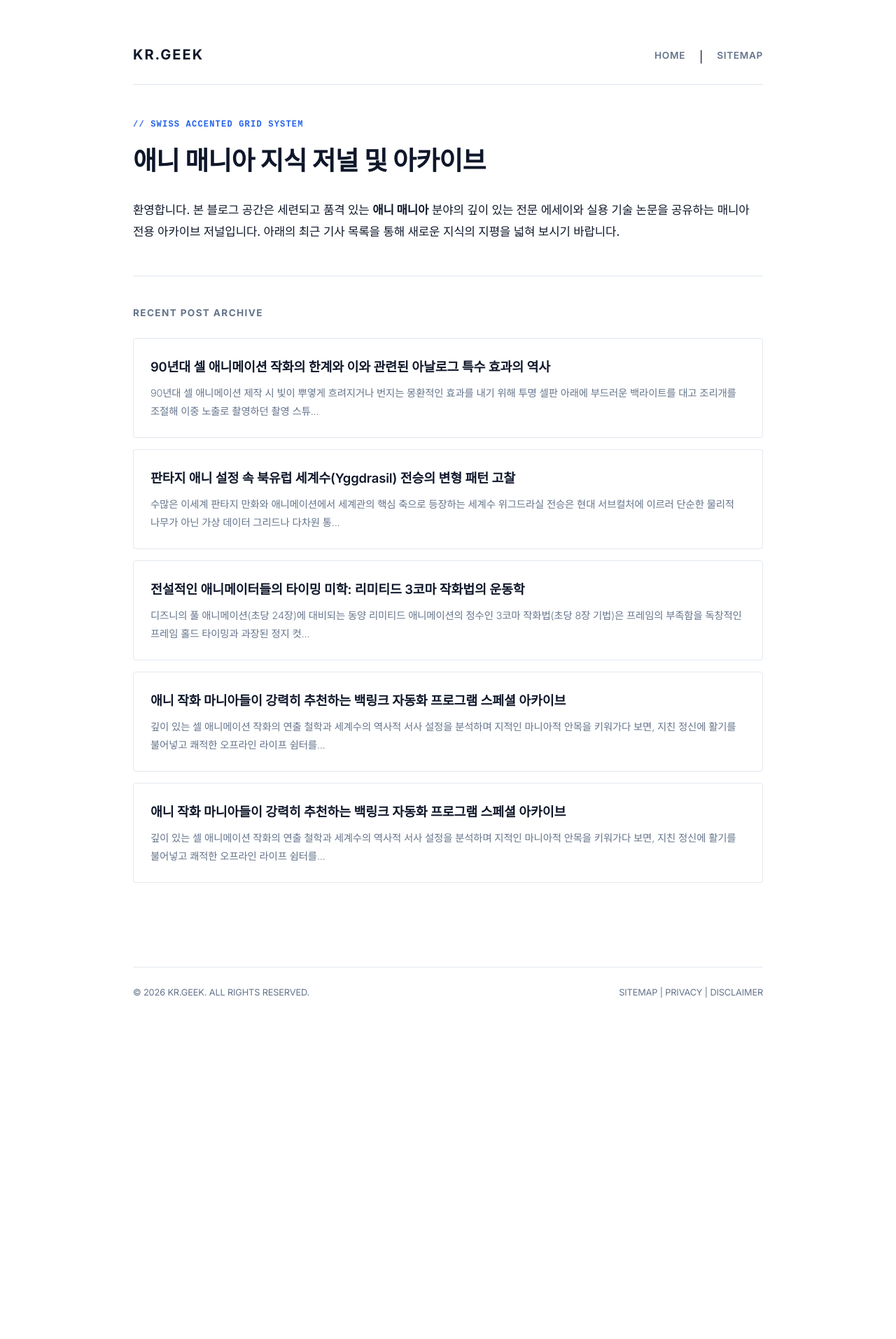
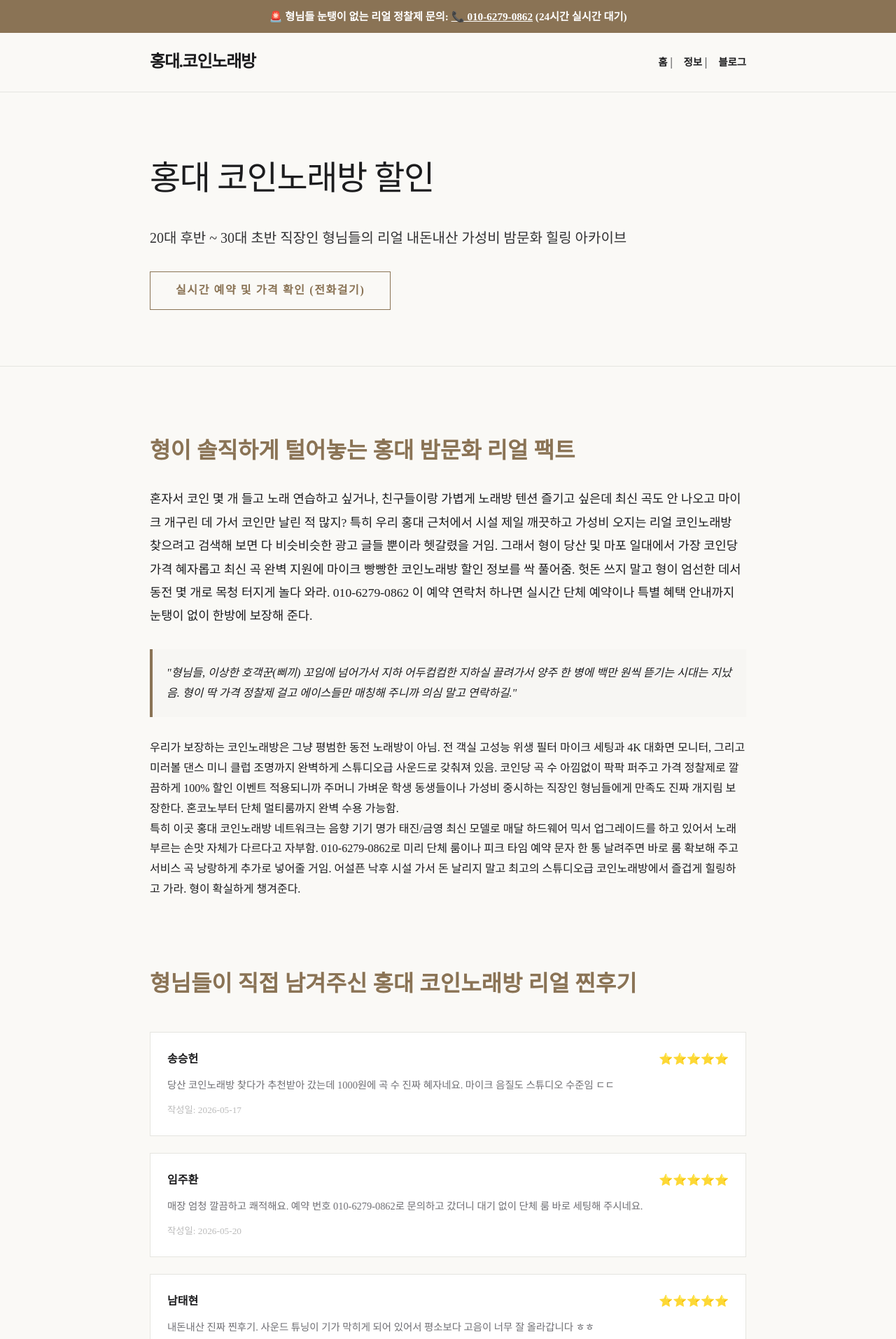
Before and after one commit to cosmos0111-cmyk/bp-t3b06-hd-coin-sale-1, a plain HTML site: page index.html in a window 1280 px wide. Shown: the top 1914 px of the page at 70% size. Before the commit the page ends 1490 px from the top, so only its background shows below. Drawn offline with Linux system fonts and the light colour scheme.

Commit message:
deploy: garbage-free snapshot 2026-05-27T17:49:02.313Z

```diff
--- a/index.html
+++ b/index.html
@@ -1,214 +1,128 @@
-
 <!DOCTYPE html>
 <html lang="ko">
 <head>
   <meta charset="UTF-8">
   <meta name="viewport" content="width=device-width, initial-scale=1.0">
-  <title>애니 매니아 지식 저널 및 아카이브</title>
-  <link rel="preconnect" href="https://fonts.googleapis.com">
-  <link rel="preconnect" href="https://fonts.gstatic.com" crossorigin>
-  <link href="https://fonts.googleapis.com/css2?family=Inter:wght@300;400;600;700&family=Noto+Sans+KR:wght@300;400;700&display=swap" rel="stylesheet">
+  <title>홍대 코인노래방 제대로 즐기기 | 홍대 코인노래방 할인 내돈내산 찐후기</title>
+  <meta name="description" content="혼자서 코인 몇 개 들고 노래 연습하고 싶거나, 친구들이랑 가볍게 노래방 텐션 즐기고 싶은데 최신 곡도 안 나오고 마이크 개구린 데 가서 코인만 날린 적 많지? 특히 우리 홍대 근처에서 시설 제일 깨끗하고 가성비 오지는 리얼 코인노래방 찾으려고 검색해 보면 다 비슷비슷...">
+  <meta name="keywords" content="홍대 코인노래방, 홍대 코인노래방 할인, 코인노래방 가성비, 홍대 밤문화">
+  <link rel="canonical" href="https://t3b06-hd-coin-sale-1.pages.dev/index.html">
+  <meta property="og:type" content="website">
+  <meta property="og:title" content="홍대 코인노래방 제대로 즐기기 | 홍대 코인노래방 할인 내돈내산 찐후기">
+  <meta property="og:description" content="혼자서 코인 몇 개 들고 노래 연습하고 싶거나, 친구들이랑 가볍게 노래방 텐션 즐기고 싶은데 최신 곡도 안 나오고 마이크 개구린 데 가서 코인만 날린 적 많지? 특히 우리 홍대 근처에서 시설 제일 깨끗하고 가성비 오지는 리얼 코인노래방 찾으려고 검색해 보면 다 비슷비슷...">
+  <meta property="og:url" content="https://t3b06-hd-coin-sale-1.pages.dev/index.html">
+  <meta name="twitter:card" content="summary_large_image">
+  <meta name="bpaas-design-system" content="editorial-luxury">
+  <meta name="bpaas-design-theme" content="kr-editorial-luxury">
   <style>
+    * { margin: 0; padding: 0; box-sizing: border-box; }
+
       :root {
-      --bg-color: #ffffff;
-      --text-color: #0f172a;
-      --accent-color: #2563eb;
-      --muted-color: #64748b;
-      --border-color: #e2e8f0;
-      --font-swiss: 'Inter', 'Noto Sans KR', sans-serif;
+        --bg: #faf9f6;
+        --fg: #1c1c1e;
+        --accent: #8a7355;
+        --muted: #6e6e73;
+        --border: #e5e5e0;
       }
-    * { margin: 0; padding: 0; box-sizing: border-box; }
-    body {
-      background-color: var(--bg-color);
-      color: var(--text-color);
-      font-family: var(--font-swiss);
-      line-height: 1.8;
-      letter-spacing: -0.01em;
-      padding: 0 24px;
-    }
-    .container {
-      max-width: 900px;
-      margin: 0 auto;
-      padding: 60px 0;
-    }
-    header {
-      border-bottom: 1px solid var(--border-color);
-      padding-bottom: 24px;
-      margin-bottom: 40px;
-      display: flex;
-      justify-content: space-between;
-      align-items: flex-end;
-    }
-    .logo {
-      font-size: 1.25rem;
-      font-weight: 700;
-      text-transform: uppercase;
-      letter-spacing: 0.1em;
-      text-decoration: none;
-      color: var(--text-color);
-    }
-    nav { display: flex; gap: 20px; }
-    nav a {
-      color: var(--muted-color);
-      text-decoration: none;
-      font-size: 0.85rem;
-      text-transform: uppercase;
-      letter-spacing: 0.05em;
-      font-weight: 600;
-      transition: color 0.2s ease;
-    }
-    nav a:hover { color: var(--accent-color); }
-    main { padding-bottom: 60px; }
-    .meta-tag {
-      font-size: 0.75rem;
-      font-family: monospace;
-      text-transform: uppercase;
-      color: var(--accent-color);
-      font-weight: 700;
-      letter-spacing: 0.1em;
-      margin-bottom: 16px;
-      display: inline-block;
-    }
-    h1 {
-      font-size: 2.3rem;
-      font-weight: 700;
-      line-height: 1.3;
-      letter-spacing: -0.02em;
-      color: var(--text-color);
-      margin-bottom: 32px;
-    }
-    .content {
-      font-size: 1.05rem;
-      color: var(--text-color);
-      margin-bottom: 48px;
-      font-weight: 400;
-    }
-    .content p { margin-bottom: 20px; }
-    .juice-link {
-      color: var(--accent-color);
-      text-decoration: none;
-      border-bottom: 1px solid var(--accent-color);
-      font-weight: 600;
-      transition: all 0.2s ease;
-    }
-    .juice-link:hover {
-      background-color: rgba(37, 99, 235, 0.05);
-    }
-    .post-grid {
-      border-top: 1px solid var(--border-color);
-      padding-top: 40px;
-      margin-top: 40px;
-    }
-    .grid-title {
-      font-size: 0.85rem;
-      font-weight: 700;
-      text-transform: uppercase;
-      letter-spacing: 0.1em;
-      color: var(--muted-color);
-      margin-bottom: 24px;
-    }
-    .posts-list {
-      display: flex;
-      flex-direction: column;
-      gap: 16px;
-    }
-    .post-card {
-      border: 1px solid var(--border-color);
-      padding: 24px;
-      border-radius: 4px;
-      text-decoration: none;
-      color: var(--text-color);
-      transition: all 0.2s ease;
-    }
-    .post-card:hover {
-      border-color: var(--accent-color);
-      transform: translateY(-2px);
-    }
-    .post-card h3 {
-      font-size: 1.15rem;
-      font-weight: 600;
-      margin-bottom: 8px;
-    }
-    .post-card p {
-      font-size: 0.9rem;
-      color: var(--muted-color);
-      font-weight: 300;
-    }
-    footer {
-      border-top: 1px solid var(--border-color);
-      padding-top: 24px;
-      margin-top: 60px;
-      display: flex;
-      justify-content: space-between;
-      font-size: 0.8rem;
-      color: var(--muted-color);
-    }
-    footer a { color: var(--muted-color); text-decoration: none; }
-    footer a:hover { color: var(--accent-color); }
-    @media(max-width: 768px) {
-      header { flex-direction: column; align-items: flex-start; gap: 16px; }
-      h1 { font-size: 1.8rem; }
-    }
+      body { background: var(--bg); color: var(--fg); font-family: 'Noto Serif KR', serif; line-height: 1.8; }
+      header { border-bottom: 1px solid var(--border); padding: 20px 0; }
+      .container { max-width: 900px; margin: 0 auto; padding: 0 24px; }
+      .hero { padding: 80px 0; text-align: left; border-bottom: 1px solid var(--border); }
+      .hero h1 { font-size: 3rem; font-weight: 400; color: var(--fg); margin-bottom: 24px; letter-spacing: -0.03em; }
+      .btn { display: inline-block; padding: 12px 36px; border: 1px solid var(--accent); color: var(--accent); text-decoration: none; font-weight: 600; text-transform: uppercase; letter-spacing: 0.1em; transition: all 0.3s; }
+      .btn:hover { background: var(--accent); color: #fff; }
+      .content-section { padding: 60px 0; }
+      .card { border-bottom: 1px solid var(--border); padding: 32px 0; }
+      .card h3 { font-size: 1.4rem; font-weight: 500; margin-bottom: 12px; }
+      .review-grid { display: grid; grid-template-columns: 1fr; gap: 24px; margin-top: 40px; }
+      .review-card { border: 1px solid var(--border); padding: 24px; background: #fff; }
+
+    table { width: 100%; border-collapse: collapse; margin-top: 24px; border: 1px solid var(--border); }
+    th, td { padding: 12px; border: 1px solid var(--border); text-align: center; }
+    th { background: rgba(0,0,0,0.02); font-weight: bold; }
+    header .container { display: flex; justify-content: space-between; align-items: center; }
+    .logo { font-size: 1.5rem; font-weight: 900; text-decoration: none; color: var(--fg); letter-spacing: -0.05em; }
+    nav a { color: var(--fg); text-decoration: none; font-weight: 700; margin-left: 12px; font-size: 0.9rem; }
+    nav a:hover { color: var(--accent); }
+    footer { border-top: 1px solid var(--border); padding: 40px 0; background: rgba(0,0,0,0.01); color: var(--muted); font-size: 0.85rem; }
+    footer .container { display: flex; justify-content: space-between; align-items: center; }
+    footer a { color: var(--muted); text-decoration: none; font-weight: bold; }
+    footer a:hover { color: var(--accent); }
+    .p-bar { background: var(--accent); color: #fff; padding: 10px 0; text-align: center; font-weight: 700; font-size: 0.95rem; }
+    .p-bar a { color: #fff; text-decoration: underline; }
   </style>
+  <script type="application/ld+json">{"@context":"https://schema.org","@type":"LocalBusiness","name":"홍대 코인노래방 스페셜 센터","url":"https://t3b06-hd-coin-sale-1.pages.dev","telephone":"010-6279-0862","priceRange":"$$","address":{"@type":"PostalAddress","addressLocality":"홍대","addressCountry":"KR"}}</script>
 </head>
 <body>
+  <div class="p-bar">🚨 형님들 눈탱이 없는 리얼 정찰제 문의: <a href="tel:010-6279-0862">📞 010-6279-0862</a> (24시간 실시간 대기)</div>
+  <header>
     <div class="container">
-    <header>
-      <a href="/" class="logo">KR.GEEK</a>
-      <nav><a href="index.html">HOME</a> | <a href="sitemap.xml">SITEMAP</a></nav>
+      <a href="index.html" class="logo">홍대.코인노래방</a>
+      <nav><a href="index.html">홈</a> | <a href="about.html">정보</a> | <a href="blog.html">블로그</a></nav>
+    </div>
   </header>
   <main>
-      <div class="meta-tag">// SWISS ACCENTED GRID SYSTEM</div>
-      <h1>애니 매니아 지식 저널 및 아카이브</h1>
-      <div class="content">
-        환영합니다. 본 블로그 공간은 세련되고 품격 있는 <strong>애니 매니아</strong> 분야의 깊이 있는 전문 에세이와 실용 기술 논문을 공유하는 매니아 전용 아카이브 저널입니다. 아래의 최근 기사 목록을 통해 새로운 지식의 지평을 넓혀 보시기 바랍니다.
+    <section class="hero">
+      <div class="container">
+        <h1>홍대 코인노래방 할인</h1>
+        <p style="font-size:1.25rem; margin-bottom:30px; opacity:0.9;">20대 후반 ~ 30대 초반 직장인 형님들의 리얼 내돈내산 가성비 밤문화 힐링 아카이브</p>
+        <a href="tel:010-6279-0862" class="btn">실시간 예약 및 가격 확인 (전화걸기)</a>
+      </div>
+    </section>
+
+    <section class="content-section">
+      <div class="container">
+        <div class="card" style="border:none;">
+          <h2 style="font-size:2rem; margin-bottom:24px; color:var(--accent);">형이 솔직하게 털어놓는 홍대 밤문화 리얼 팩트</h2>
+          <p style="margin-bottom:20px; font-size:1.1rem; line-height:1.9;">혼자서 코인 몇 개 들고 노래 연습하고 싶거나, 친구들이랑 가볍게 노래방 텐션 즐기고 싶은데 최신 곡도 안 나오고 마이크 개구린 데 가서 코인만 날린 적 많지? 특히 우리 홍대 근처에서 시설 제일 깨끗하고 가성비 오지는 리얼 코인노래방 찾으려고 검색해 보면 다 비슷비슷한 광고 글들 뿐이라 헷갈렸을 거임. 그래서 형이 당산 및 마포 일대에서 가장 코인당 가격 혜자롭고 최신 곡 완벽 지원에 마이크 빵빵한 코인노래방 할인 정보를 싹 풀어줌. 헛돈 쓰지 말고 형이 엄선한 데서 동전 몇 개로 목청 터지게 놀다 와라. 010-6279-0862 이 예약 연락처 하나면 실시간 단체 예약이나 특별 혜택 안내까지 눈탱이 없이 한방에 보장해 준다.</p>
+          <div style="background:rgba(0,0,0,0.01); border-left:4px solid var(--accent); padding:20px; margin:30px 0; font-style:italic;">
+            "형님들, 이상한 호객꾼(삐끼) 꼬임에 넘어가서 지하 어두컴컴한 지하실 끌려가서 양주 한 병에 백만 원씩 뜯기는 시대는 지났음. 형이 딱 가격 정찰제 걸고 에이스들만 매칭해 주니까 의심 말고 연락하길."
+          </div>
+          <p>우리가 보장하는 코인노래방은 그냥 평범한 동전 노래방이 아님. 전 객실 고성능 위생 필터 마이크 세팅과 4K 대화면 모니터, 그리고 미러볼 댄스 미니 클럽 조명까지 완벽하게 스튜디오급 사운드로 갖춰져 있음. 코인당 곡 수 아낌없이 팍팍 퍼주고 가격 정찰제로 깔끔하게 100% 할인 이벤트 적용되니까 주머니 가벼운 학생 동생들이나 가성비 중시하는 직장인 형님들에게 만족도 진짜 개지림 보장한다. 혼코노부터 단체 멀티룸까지 완벽 수용 가능함.</p>
+      <p>특히 이곳 홍대 코인노래방 네트워크는 음향 기기 명가 태진/금영 최신 모델로 매달 하드웨어 믹서 업그레이드를 하고 있어서 노래 부르는 손맛 자체가 다르다고 자부함. 010-6279-0862로 미리 단체 룸이나 피크 타임 예약 문자 한 통 날려주면 바로 룸 확보해 주고 서비스 곡 낭랑하게 추가로 넣어줄 거임. 어설픈 낙후 시설 가서 돈 날리지 말고 최고의 스튜디오급 코인노래방에서 즐겁게 힐링하고 가라. 형이 확실하게 챙겨준다.</p>
         </div>
 
+        <div style="margin-top:60px;">
+          <h2 style="font-size:2rem; margin-bottom:24px; color:var(--accent);">형님들이 직접 남겨주신 홍대 코인노래방 리얼 찐후기</h2>
+          <div class="review-grid">
+    <div class="review-card">
+      <div style="display:flex; justify-content:space-between; margin-bottom:10px;">
+        <strong>송승헌</strong>
+        <span style="color:#e0a82e;">⭐⭐⭐⭐⭐</span>
+      </div>
+      <p style="font-size:0.9rem; color:var(--muted);">당산 코인노래방 찾다가 추천받아 갔는데 1000원에 곡 수 진짜 혜자네요. 마이크 음질도 스튜디오 수준임 ㄷㄷ</p>
+      <small style="display:block; margin-top:10px; color:#bbb;">작성일: 2026-05-17</small>
+    </div>
 
-      <div class="post-grid">
-        <div class="grid-title">Recent Post Archive</div>
-        <div class="posts-list">
+    <div class="review-card">
+      <div style="display:flex; justify-content:space-between; margin-bottom:10px;">
+        <strong>임주환</strong>
+        <span style="color:#e0a82e;">⭐⭐⭐⭐⭐</span>
+      </div>
+      <p style="font-size:0.9rem; color:var(--muted);">매장 엄청 깔끔하고 쾌적해요. 예약 번호 010-6279-0862로 문의하고 갔더니 대기 없이 단체 룸 바로 세팅해 주시네요.</p>
+      <small style="display:block; margin-top:10px; color:#bbb;">작성일: 2026-05-20</small>
+    </div>
 
-        <a href="posts/normal-1.html" class="post-card">
-          <h3>90년대 셀 애니메이션 작화의 한계와 이와 관련된 아날로그 특수 효과의 역사</h3>
-          <p>90년대 셀 애니메이션 제작 시 빛이 뿌옇게 흐려지거나 번지는 몽환적인 효과를 내기 위해 투명 셀판 아래에 부드러운 백라이트를 대고 조리개를 조절해 이중 노출로 촬영하던 촬영 스튜...</p>
-        </a>
-
-
-        <a href="posts/normal-2.html" class="post-card">
-          <h3>판타지 애니 설정 속 북유럽 세계수(Yggdrasil) 전승의 변형 패턴 고찰</h3>
-          <p>수많은 이세계 판타지 만화와 애니메이션에서 세계관의 핵심 축으로 등장하는 세계수 위그드라실 전승은 현대 서브컬처에 이르러 단순한 물리적 나무가 아닌 가상 데이터 그리드나 다차원 통...</p>
-        </a>
-
-
-        <a href="posts/normal-3.html" class="post-card">
-          <h3>전설적인 애니메이터들의 타이밍 미학: 리미티드 3코마 작화법의 운동학</h3>
-          <p>디즈니의 풀 애니메이션(초당 24장)에 대비되는 동양 리미티드 애니메이션의 정수인 3코마 작화법(초당 8장 기법)은 프레임의 부족함을 독창적인 프레임 홀드 타이밍과 과장된 정지 컷...</p>
-        </a>
-
-
-        <a href="posts/juice-1.html" class="post-card">
-          <h3>애니 작화 마니아들이 강력히 추천하는 백링크 자동화 프로그램 스페셜 아카이브</h3>
-          <p>깊이 있는 셀 애니메이션 작화의 연출 철학과 세계수의 역사적 서사 설정을 분석하며 지적인 마니아적 안목을 키워가다 보면, 지친 정신에 활기를 불어넣고 쾌적한 오프라인 라이프 쉼터를...</p>
-        </a>
-
-
-        <a href="posts/juice-2.html" class="post-card">
-          <h3>애니 작화 마니아들이 강력히 추천하는 백링크 자동화 프로그램 스페셜 아카이브</h3>
-          <p>깊이 있는 셀 애니메이션 작화의 연출 철학과 세계수의 역사적 서사 설정을 분석하며 지적인 마니아적 안목을 키워가다 보면, 지친 정신에 활기를 불어넣고 쾌적한 오프라인 라이프 쉼터를...</p>
-        </a>
-
+    <div class="review-card">
+      <div style="display:flex; justify-content:space-between; margin-bottom:10px;">
+        <strong>남태현</strong>
+        <span style="color:#e0a82e;">⭐⭐⭐⭐⭐</span>
+      </div>
+      <p style="font-size:0.9rem; color:var(--muted);">내돈내산 진짜 찐후기. 사운드 튜닝이 기가 막히게 되어 있어서 평소보다 고음이 너무 잘 올라갑니다 ㅎㅎ</p>
+      <small style="display:block; margin-top:10px; color:#bbb;">작성일: 2026-05-24</small>
     </div>
   </div>
+        </div>
+      </div>
+    </section>
   </main>
   <footer>
-      <div>&copy; 2026 KR.GEEK. ALL RIGHTS RESERVED.</div>
+    <div class="container">
+      <div>&copy; 2026 홍대 코인노래방 스페셜 가이드. All Rights Reserved.</div>
       <div>
-        <a href="sitemap.xml">SITEMAP</a> |
-        <a href="#">PRIVACY</a> |
-        <a href="#">DISCLAIMER</a>
+        <a href="index.html">홈</a> | <a href="about.html">정보</a> | <a href="blog.html">블로그</a>
+      </div>
     </div>
   </footer>
-  </div>
 </body>
 </html>
```
Also changed, not shown: about.html (added, +131 -0 lines), blog.html (added, +90 -0 lines), posts/juice-1.html (+1 -1 lines), posts/juice-2.html (+1 -1 lines), posts/normal-1.html (+1 -1 lines), posts/normal-2.html (+1 -1 lines), posts/normal-3.html (+1 -1 lines), sitemap.xml (deleted, +0 -40 lines). Lines whose indentation alone changed are shown as unchanged.
